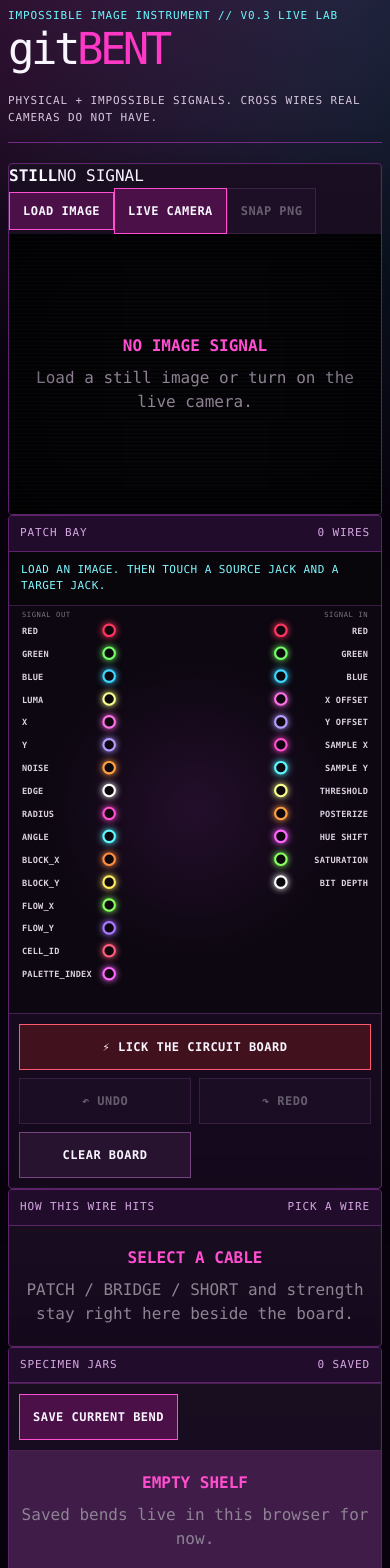
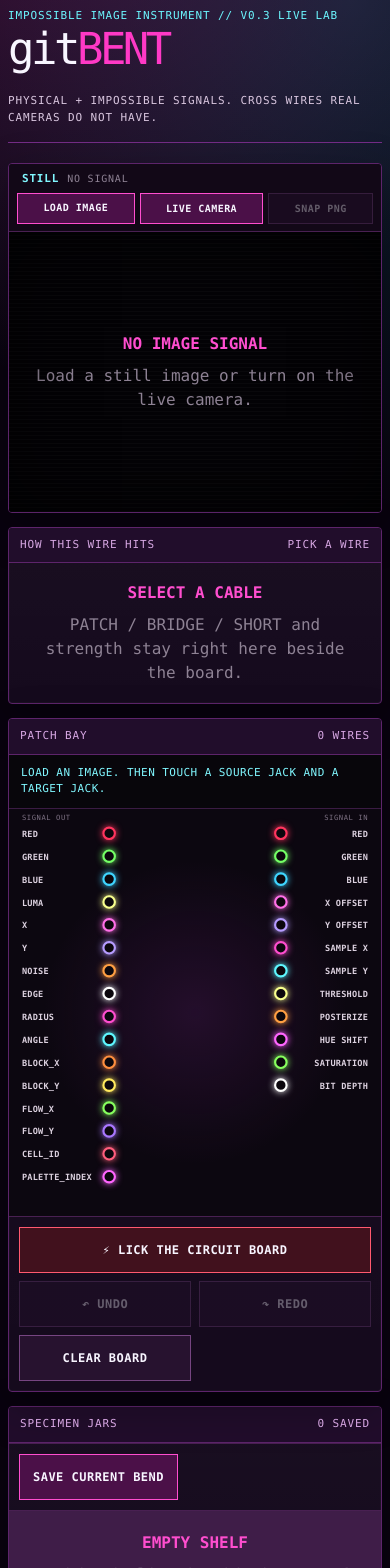
Before and after one commit to merrypranxter/gitbent, a React (Vite) app: page / in a window 390 px wide. Shown: the top 1568 px of the page. Built offline with nearby package versions, Linux system fonts and the light colour scheme.

Commit message:
Compact source controls and keep wire modes beside patch bay

```diff
--- a/src/index.css
+++ b/src/index.css
@@ -108,14 +108,50 @@ h1 span {
   color: #d7a7e3;
 }
 
-.workbench {
-  display: grid;
-  grid-template-columns: minmax(0, 1.25fr) minmax(360px, .9fr);
-  gap: 18px;
+.source-stage {
+  margin-bottom: 14px;
 }
 
-.viewer {
-  min-height: 500px;
+.source-toolbar {
+  display: flex;
+  align-items: center;
+  flex-wrap: wrap;
+  gap: 6px;
+  padding: 7px 8px;
+  border-bottom: 1px solid #492052;
+  background: #120817;
+}
+
+.source-toolbar-label {
+  display: flex;
+  align-items: baseline;
+  gap: 8px;
+  margin-right: auto;
+  padding: 0 5px;
+  color: #8e8294;
+  font-size: 10px;
+  letter-spacing: .08em;
+}
+
+.source-toolbar-label strong {
+  color: #80f7ff;
+  font-size: 11px;
+}
+
+.bend-workspace {
+  display: grid;
+  grid-template-columns: minmax(0, 1.35fr) minmax(300px, .65fr);
+  gap: 14px;
+  align-items: start;
+}
+
+.inspector {
+  position: sticky;
+  top: 8px;
+}
+
+.specimens-full {
+  margin-top: 14px;
 }
 
 .screen {
@@ -182,6 +218,22 @@ canvas.empty {
   gap: 8px;
   padding: 10px;
   border-top: 1px solid #492052;
+}
+
+.source-toolbar .button {
+  min-height: 0;
+}
+
+.button.mini {
+  padding: 7px 9px;
+  font-size: 10px;
+  letter-spacing: .045em;
+}
+
+.mirror-toggle.active {
+  color: #09030f;
+  background: #8bffef;
+  border-color: #8bffef;
 }
 
 .button,
@@ -324,11 +376,9 @@ input[type="file"] {
   flex-wrap: wrap;
 }
 
-.lower-grid {
-  display: grid;
-  grid-template-columns: minmax(0, .85fr) minmax(0, 1.15fr);
-  gap: 18px;
-  margin-top: 18px;
+.inspector-idle {
+  min-height: 190px;
+  padding: 18px;
 }
 
 .inspector-body {
@@ -444,13 +494,8 @@ footer {
     text-align: left;
   }
 
-  .workbench,
-  .lower-grid {
-    grid-template-columns: 1fr;
-  }
-
-  .viewer {
-    min-height: 0;
+  .bend-workspace {
+    grid-template-columns: minmax(0, 1fr) minmax(260px, .58fr);
   }
 
   .screen {
@@ -459,6 +504,26 @@ footer {
 
   .patchboard {
     min-height: 300px;
+  }
+}
+
+@media (max-width: 720px) {
+  .bend-workspace {
+    grid-template-columns: 1fr;
+  }
+
+  .inspector {
+    position: static;
+    order: -1;
+  }
+
+  .inspector-idle {
+    min-height: 90px;
+  }
+
+  .source-toolbar-label {
+    width: 100%;
+    margin-right: 0;
   }
 }
 
@@ -471,15 +536,18 @@ footer {
     font-size: 44px;
   }
 
-  .image-controls,
   .chaos-row {
     display: grid;
     grid-template-columns: 1fr 1fr;
   }
 
-  .image-controls .button,
-  .image-controls label.button {
-    width: 100%;
+  .source-toolbar {
+    gap: 5px;
+  }
+
+  .source-toolbar .button,
+  .source-toolbar label.button {
+    flex: 1 1 auto;
     text-align: center;
   }
 
```
